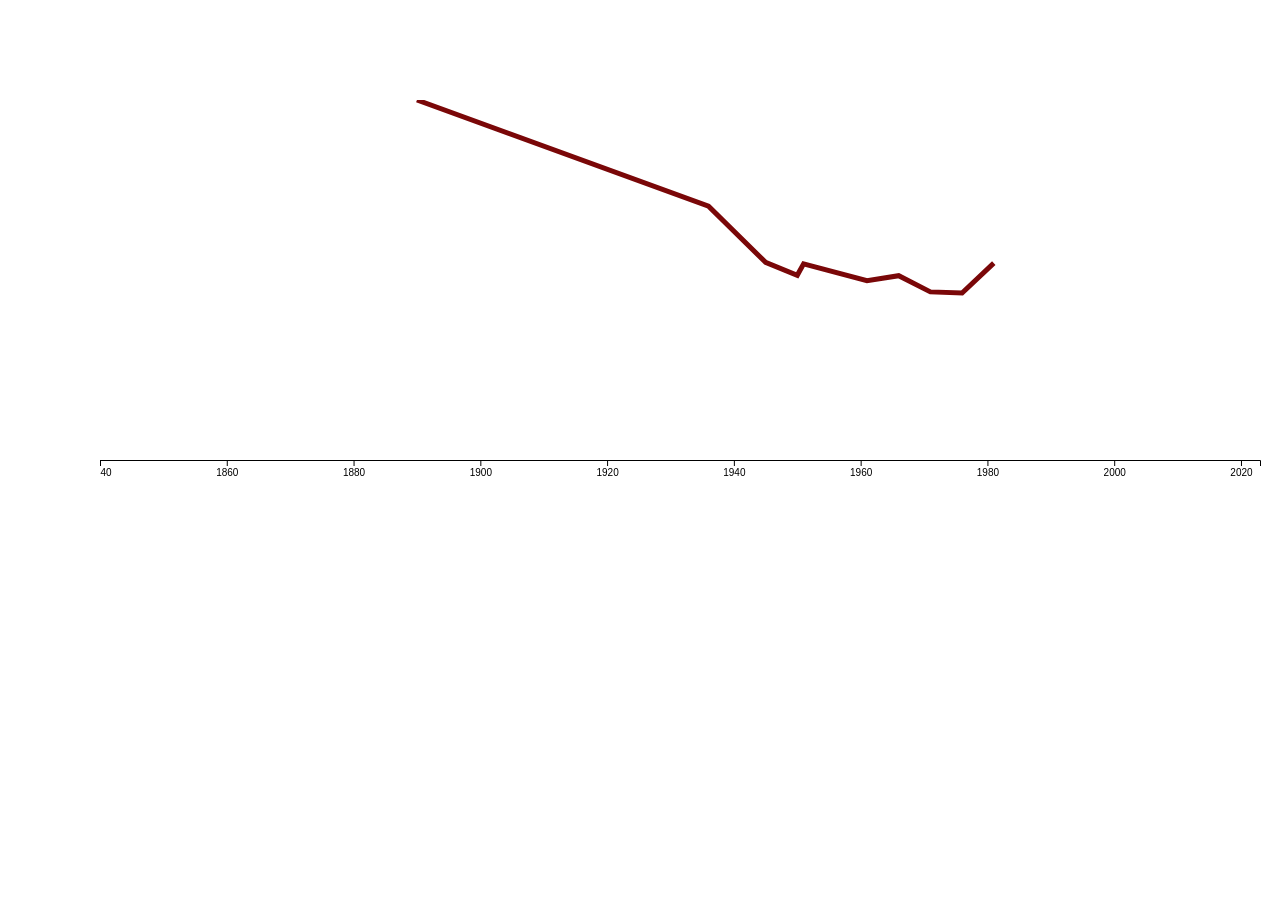
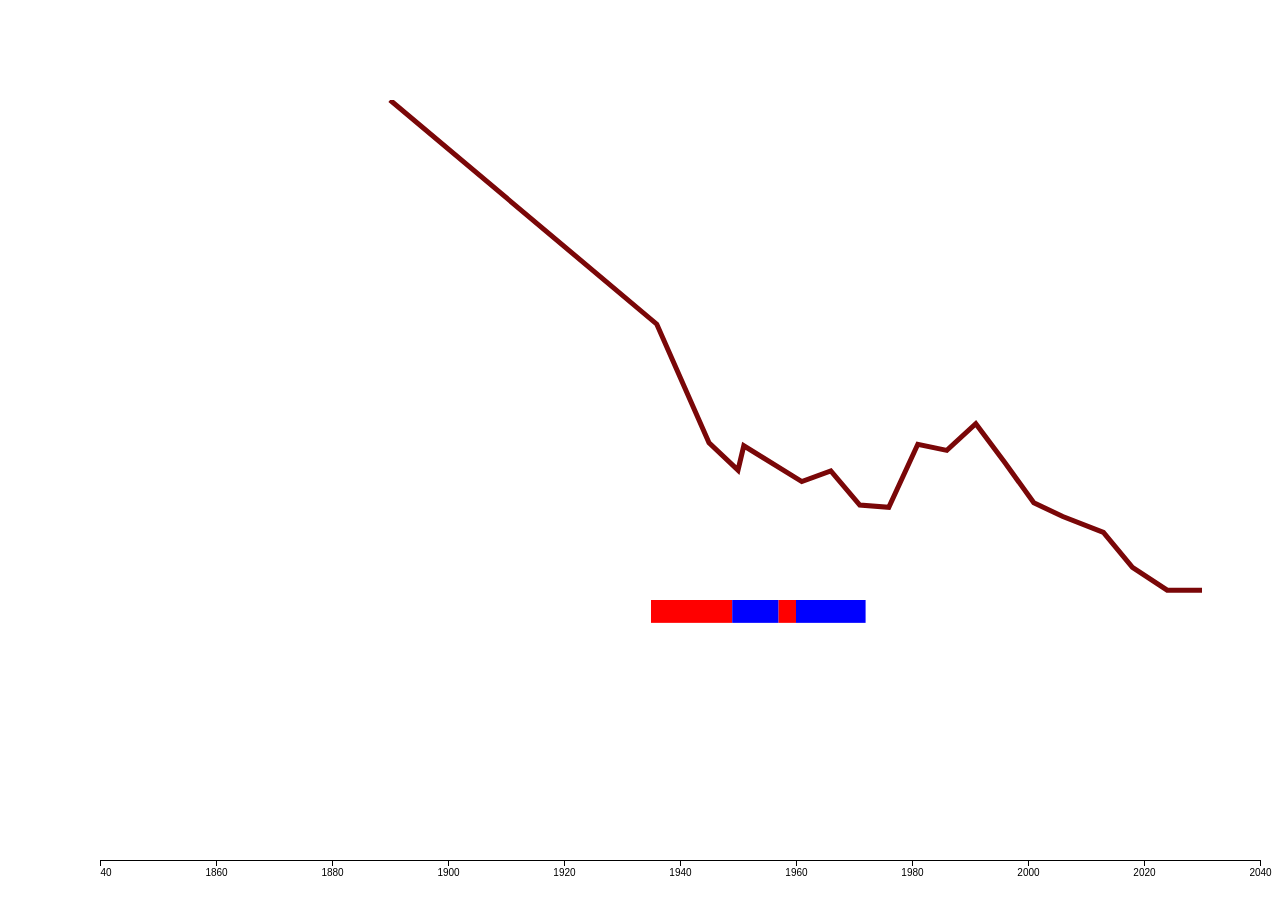
Before and after one commit to Forge-Creative/data-visualization, a website with bundled scripts: page index.html in a window 1280 px wide. Shown: the top 914 px of the page. Before the commit the page ends 800 px from the top, so only its background shows below. Built offline with nearby package versions, Linux system fonts and the light colour scheme.

Commit message:
Add government period data

```diff
--- a/data.js
+++ b/data.js
@@ -1,3 +1,6 @@
+//=====
+//home ownership data
+//=====
 export const homeOwnershipRate = [
 	{ year: 1890, rate: 100 },
 	{ year: 1936, rate: 70.5 },
@@ -9,4 +12,77 @@ export const homeOwnershipRate = [
 	{ year: 1971, rate: 46.7 },
 	{ year: 1976, rate: 46.4 },
 	{ year: 1981, rate: 54.7 },
+	{ year: 1986, rate: 53.9 },
+	{ year: 1991, rate: 57.4 },
+	{ year: 1996, rate: 52.3 },
+	{ year: 2001, rate: 47 },
+	{ year: 2006, rate: 45.2 },
+	{ year: 2013, rate: 43.1 },
+	{ year: 2018, rate: 38.5 },
+	{ year: 2024, rate: 35.5 },
+	{ year: 2030, rate: 35.5 },
 ];
+
+//=====
+//government period data
+//=====
+export const governments = [
+	{
+		start: { year: 1935, month: 1, day: 1 },
+		end: { year: 1949, month: 1, day: 1 },
+		government: "First Labour Government",
+		color: "red",
+		details: "Some details about First Labour Government.",
+	},
+	{
+		start: { year: 1949, month: 1, day: 1 },
+		end: { year: 1957, month: 1, day: 1 },
+		government: "First National Government",
+		color: "blue",
+		details: "Some details about First National Government.",
+	},
+	{
+		start: { year: 1957, month: 1, day: 1 },
+		end: { year: 1960, month: 1, day: 1 },
+		government: "Second Labour Government",
+		color: "red",
+		details: "Some details about Second Labour Government.",
+	},
+	{
+		start: { year: 1960, month: 1, day: 1 },
+		end: { year: 1972, month: 1, day: 1 },
+		government: "Second National Government",
+		color: "blue",
+		details: "Some details about Second National Government.",
+	},
+];
+
+//=====
+//period event data
+//=====
+export const periodEvents = [
+	{
+		start: 1935,
+		end: 1949,
+		government: "551 houses built under Native Land Development scheme",
+		color: "red",
+	},
+	{
+		start: 1949,
+		end: 1957,
+		government: "2289 houses built under Native Housing Act",
+		color: "blue",
+	},
+	{
+		start: 1957,
+		end: 1960,
+		government: "Department of Māori Affairs builds 7,312  houses",
+		color: "red",
+	},
+	{
+		start: 1960,
+		end: 1972,
+		government: "DMA and SAC build 12,903 houses for Māori",
+		color: "blue",
+	},
+];
--- a/index.html
+++ b/index.html
@@ -9,13 +9,24 @@
 			body {
 				margin: 0;
 				padding: 0;
+				overflow: hidden;
 			}
 			svg {
 				margin: 100px;
 			}
+			#tooltip {
+				background-color: white;
+				padding: 5px;
+				border: 1px solid black;
+				border-radius: 5px;
+				pointer-events: none;
+			}
 		</style>
 	</head>
 	<body>
+		<div id="tooltip" style="position: absolute; opacity: 0">
+			Tooltip content
+		</div>
 		<script src="/index.js"></script>
 	</body>
 </html>
--- a/index.js
+++ b/index.js
@@ -1,8 +1,8 @@
 import * as d3 from "d3";
-import { homeOwnershipRate } from "./data";
+import { homeOwnershipRate, governments, periodEvents } from "./data";
 
 const svgWidth = 1200;
-const svgHeight = 400;
+const svgHeight = 800;
 const margin = { top: 20, right: 20, bottom: 20, left: 20 };
 const width = svgWidth - margin.left - margin.right;
 const height = svgHeight - margin.top - margin.bottom;
@@ -17,9 +17,13 @@ const svg = d3
 //scale
 const xScale = d3
 	.scaleTime()
-	.domain([new Date(1840, 0, 1), new Date(new Date().getFullYear(), 0, 1)]) // up to the current year
+	.domain([new Date(1840, 0, 1), new Date(2040, 0, 1)])
+	// .domain([new Date(1840, 0, 1), new Date(new Date().getFullYear(), 0, 1)]) // up to the current year
 	.range([0, width]);
 
+//=====
+//home ownership
+//=====
 const yScale = d3
 	.scaleLinear()
 	.domain([0, 100]) //percentage
@@ -40,6 +44,64 @@ svg
 	.attr("fill", "none");
 
 //=====
+//government period
+//=====
+const yScaleGov = d3
+	.scaleBand()
+	.domain(governments.map((d) => d.government))
+	.range([svgHeight, svgHeight + governments.length * 30])
+	.padding(0.2);
+
+//government period bar
+const tooltip = d3.select("#tooltip");
+svg
+	.selectAll(".gov-term")
+	.data(governments)
+	.enter()
+	.append("rect")
+	.attr("class", "gov-term")
+	// .attr("y", (d) => yScaleGov(d.government))
+	.attr("y", 500)
+	.attr("x", (d) =>
+		xScale(new Date(d.start.year, d.start.month - 1, d.start.day))
+	)
+	.attr(
+		"width",
+		(d) =>
+			xScale(new Date(d.end.year, d.end.month - 1, d.end.day)) -
+			xScale(new Date(d.start.year, d.start.month - 1, d.start.day))
+	)
+	.attr("height", yScaleGov.bandwidth())
+	.attr("fill", (d) => d.color)
+	.on("mouseover", function (event, d) {
+		tooltip.transition().duration(200).style("opacity", 0.9);
+		tooltip
+			.html(
+				`<h3>${d.government}</h3>
+				${d.start.year}-${d.start.month}-${d.start.day} to ${d.end.year}-${d.end.month}-${d.end.day}<br>
+				<p> ${d.details}</p>`
+			)
+			.style("left", event.pageX + 5 + "px")
+			.style("top", event.pageY - 28 + "px");
+	})
+	.on("mouseout", function (d) {
+		tooltip.transition().duration(500).style("opacity", 0);
+	});
+
+//government label
+// svg
+// 	.selectAll(".gov-label")
+// 	.data(governments)
+// 	.enter()
+// 	.append("text")
+// 	.attr("class", "gov-label")
+// 	.attr("x", (d) => xScale(new Date(d.start, 0, 1)) + 55) // バーの少し右側
+// 	// .attr("y", (d) => yScaleGov(d.government) + yScaleGov.bandwidth() / 2)
+// 	.attr("y", 500)
+// 	.attr("dy", ".35em") // 上下中央に位置するための調整
+// 	.text((d) => d.government);
+
+//=====
 //bar
 //=====
 //x-axis
```
